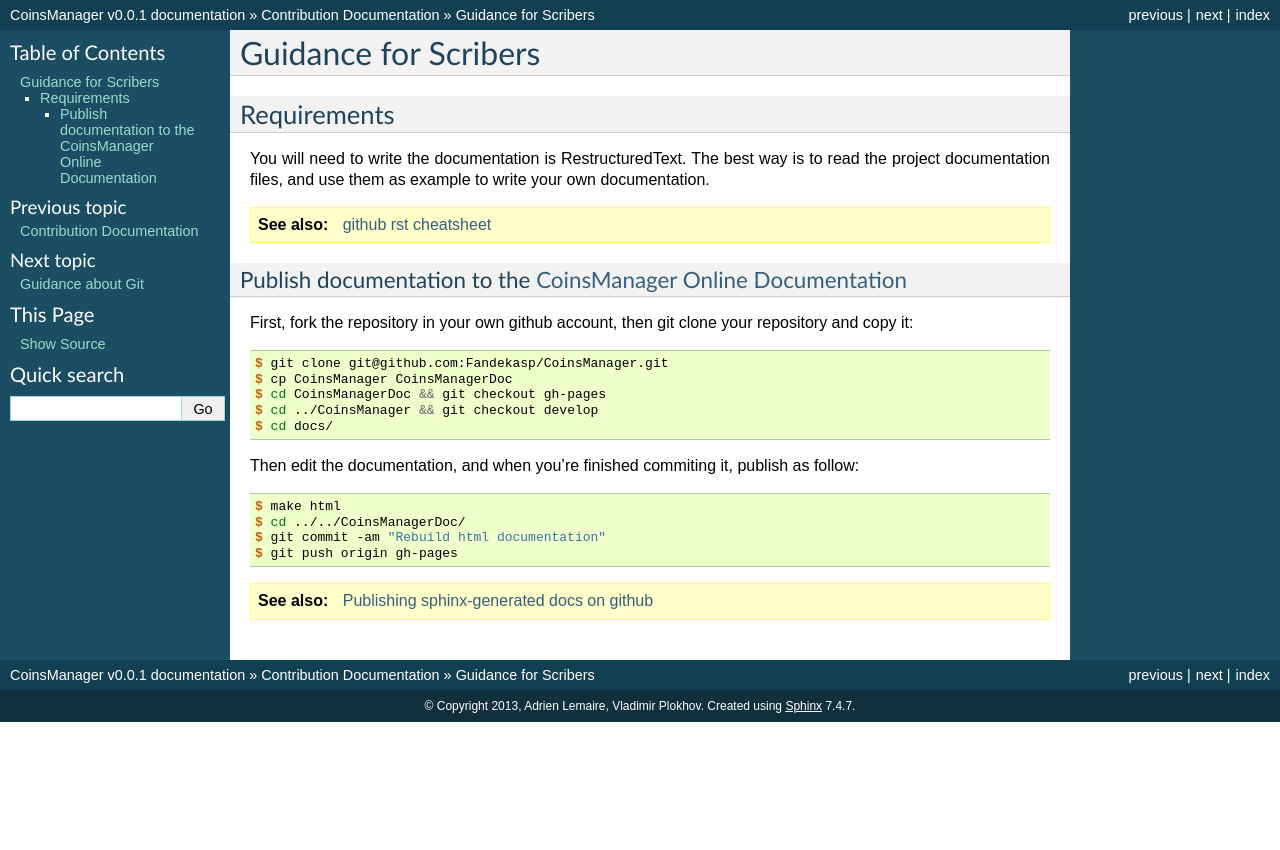
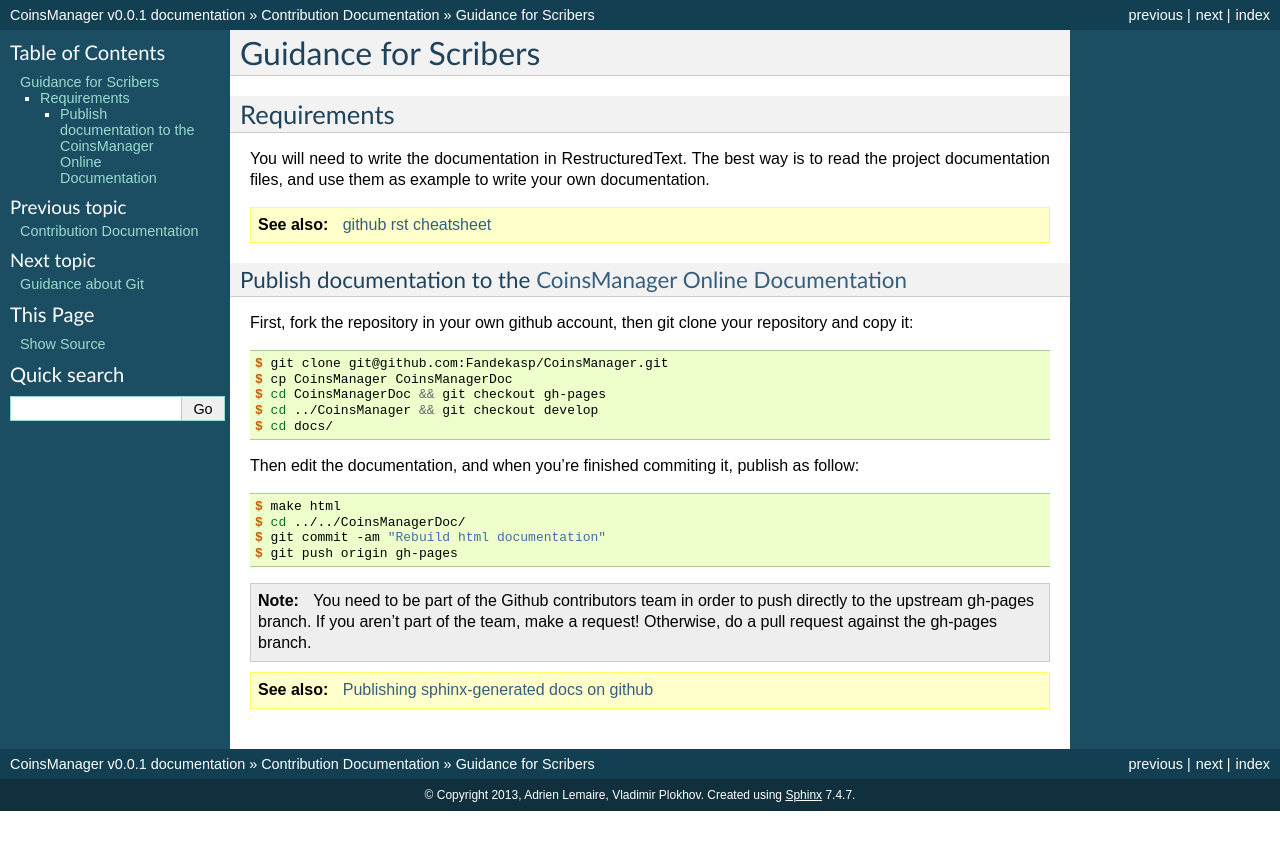
Before and after one commit to CoinsManager/CoinsManager, a Sphinx documentation site: the page built from docs/Contributions/1_documentation.rst, in a window 1280 px wide. Shown: the top 850 px of the page. Built offline with Sphinx 7.4.7, drawn with Linux system fonts in a browser that asks for light colours; formulas are drawn with MathJax 3.

Commit message:
update the documentation

```diff
--- a/docs/Contributions/1_documentation.rst
+++ b/docs/Contributions/1_documentation.rst
@@ -5,7 +5,7 @@
 Requirements
 ------------
 
-You will need to write the documentation is RestructuredText.
+You will need to write the documentation in RestructuredText.
 The best way is to read the project documentation files, and use them as
 example to write your own documentation.
 
@@ -42,5 +42,10 @@
     $ git commit -am "Rebuild html documentation"
     $ git push origin gh-pages
 
+.. note::
+
+    You need to be part of the Github contributors team in order to push
+    directly to the upstream gh-pages branch. If you aren't part of the team,
+    make a request! Otherwise, do a pull request against the gh-pages branch.
 
 .. seealso:: `Publishing sphinx-generated docs on github <http://daler.github.io/sphinxdoc-test/includeme.html>`_
```
Also changed, not shown: docs/Contributions/2_git.rst (+5 -6 lines), docs/Contributions/3_code.rst (+14 -8 lines), docs/_static/laika_success.png (deleted), docs/_static/test_success.png (added).
